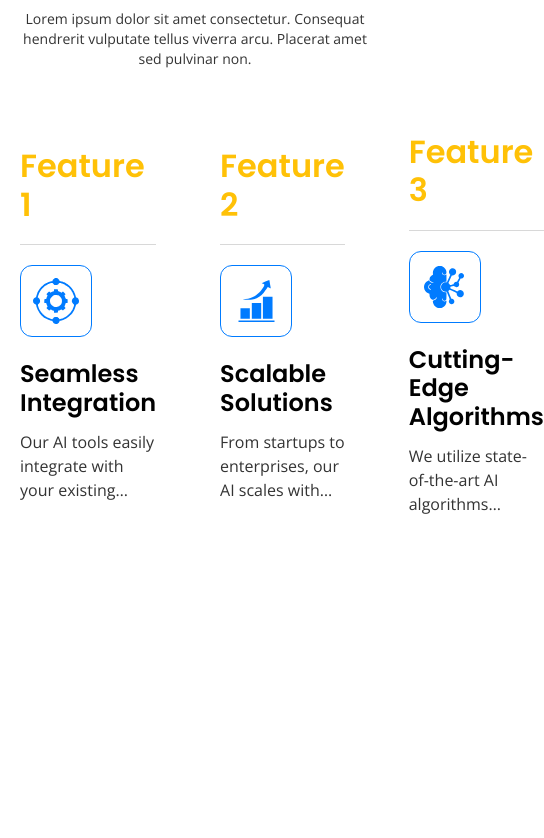
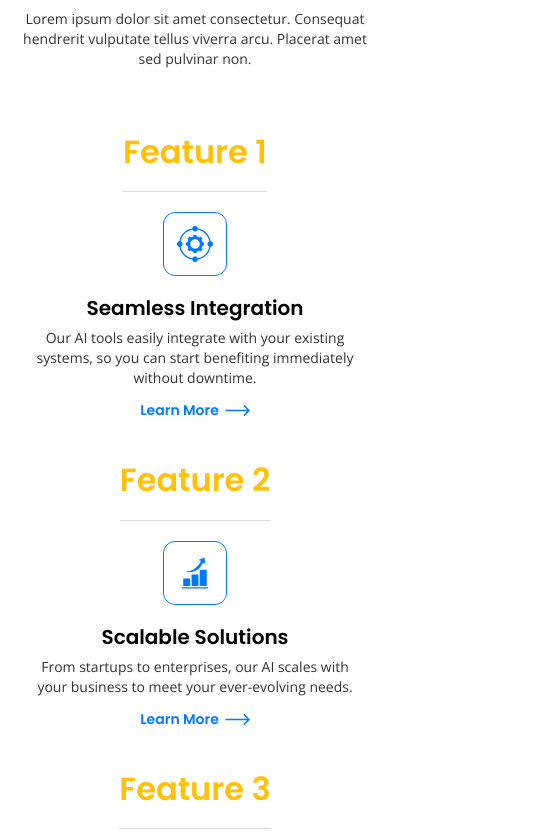
Before and after one commit to Khushi-maan/CEAIS, a React (Create React App) app: page / in a window 390 px wide. Shown: the part 826-1664 px from the top of the page, 544 px wide, since content can reach past the window. Before the commit the page ends 1382 px from the top, so only its background shows below. Built offline with nearby package versions, Linux system fonts and the light colour scheme.

Commit message:
adding color

```diff
--- a/src/components/Innovation.jsx
+++ b/src/components/Innovation.jsx
@@ -1,5 +1,8 @@
 import React from "react";
 import { FEATURE } from "./common/Helper";
+import { Link } from "react-router-dom";
+import { MAIN } from "../utils/const";
+import { Rightarrow } from "./common/Icon";
 
 const Innovation = () => {
   return (
@@ -13,21 +16,27 @@ const Innovation = () => {
           tellus viverra arcu. Placerat amet sed pulvinar non.
         </p>
       </div>
-      <div className="flex items-center justify-between gap-16 mt-16">
+      <div className="flex items-center lg:justify-between justify-center xl:gap-16 gap-10 max-lg:flex-wrap mt-16">
         {FEATURE.map((value, index) => (
-          <div key={index} className="w-full group max-w-[337px]">
-            <p className="text-yellow text-custom-3xl !leading-120 border-b border-light-gray pb-5 font-semibold font-poppins">
+          <div key={index} className="w-full group max-w-[337px] flex flex-col max-lg:items-center">
+            <p className="text-yellow text-custom-3xl max-lg:text-center !leading-120 border-b border-light-gray pb-5 font-semibold font-poppins">
               Feature {index + 1}
             </p>
-            <div className="w-[72px] h-[72px] mt-5 transition-all duration-300 ease-linear rounded-xl group-hover:bg-blue bg-transparent border-blue border-solid border flex items-center justify-center">
+            <div className="sm:w-[72px] sm:h-[72px] size-16 mt-5 transition-all duration-300 ease-linear rounded-xl group-hover:bg-blue bg-transparent border-blue border-solid border flex items-center justify-center max-lg:mx-auto">
               {value.svg}
             </div>
-            <p className="mt-[23px] font-poppins font-semibold text-2xl text-black !leading-120">
+            <p className="sm:mt-[23px] mt-5 font-poppins font-semibold sm:text-2xl text-xl text-black !leading-120 max-lg:text-center">
               {value.title}
             </p>
-            <p className="mt-3 text-base font-normal font-open-sans text-gray line-clamp-3">
+            <p className="sm:mt-3 mt-2 sm:text-base text-sm font-normal font-open-sans text-gray line-clamp-3 max-lg:text-center">
               {value.description}
             </p>
+            <Link
+              to={MAIN}
+              className="text-blue sm:text-base text-sm !leading-150 font-poppins inline-flex items-center gap-1.5 sm:mt-6 mt-3 font-semibold max-lg:mx-auto max-lg:justify-center"
+            >
+              Learn More <Rightarrow />
+            </Link>
           </div>
         ))}
       </div>
--- a/src/components/common/Icon.jsx
+++ b/src/components/common/Icon.jsx
@@ -38,8 +38,9 @@ export const Searchbar = () => {
 export const Settings = () => {
   return (
     <svg
-      width="46"
-      height="46"
+      className="sm:size-[46px]"
+      width="36"
+      height="36"
       viewBox="0 0 46 46"
       fill="none"
       xmlns="http://www.w3.org/2000/svg"
@@ -61,8 +62,9 @@ export const Settings = () => {
 export const Progressbar = () => {
   return (
     <svg
-      width="49"
-      height="48"
+      className="sm:size-12"
+      width="36"
+      height="36"
       viewBox="0 0 49 48"
       fill="none"
       xmlns="http://www.w3.org/2000/svg"
@@ -99,8 +101,9 @@ export const Progressbar = () => {
 export const Algorithms = () => {
   return (
     <svg
-      width="41"
-      height="42"
+      className="sm:size-[42px]"
+      width="32"
+      height="32"
       viewBox="0 0 41 42"
       fill="none"
       xmlns="http://www.w3.org/2000/svg"
@@ -118,3 +121,21 @@ export const Algorithms = () => {
     </svg>
   );
 };
+
+export const Rightarrow = () => {
+  return (
+    <svg
+      className="group-hover:translate-x-1.5 transition-all duration-300 ease-linear"
+      width="25"
+      height="13"
+      viewBox="0 0 25 13"
+      fill="none"
+      xmlns="http://www.w3.org/2000/svg"
+    >
+      <path
+        d="M1 5.75C0.585786 5.75 0.25 6.08579 0.25 6.5C0.25 6.91421 0.585786 7.25 1 7.25V5.75ZM24.5303 7.03033C24.8232 6.73744 24.8232 6.26256 24.5303 5.96967L19.7574 1.1967C19.4645 0.903806 18.9896 0.903806 18.6967 1.1967C18.4038 1.48959 18.4038 1.96447 18.6967 2.25736L22.9393 6.5L18.6967 10.7426C18.4038 11.0355 18.4038 11.5104 18.6967 11.8033C18.9896 12.0962 19.4645 12.0962 19.7574 11.8033L24.5303 7.03033ZM1 7.25H24V5.75H1V7.25Z"
+        fill="#007BFF"
+      />
+    </svg>
+  );
+};
```
